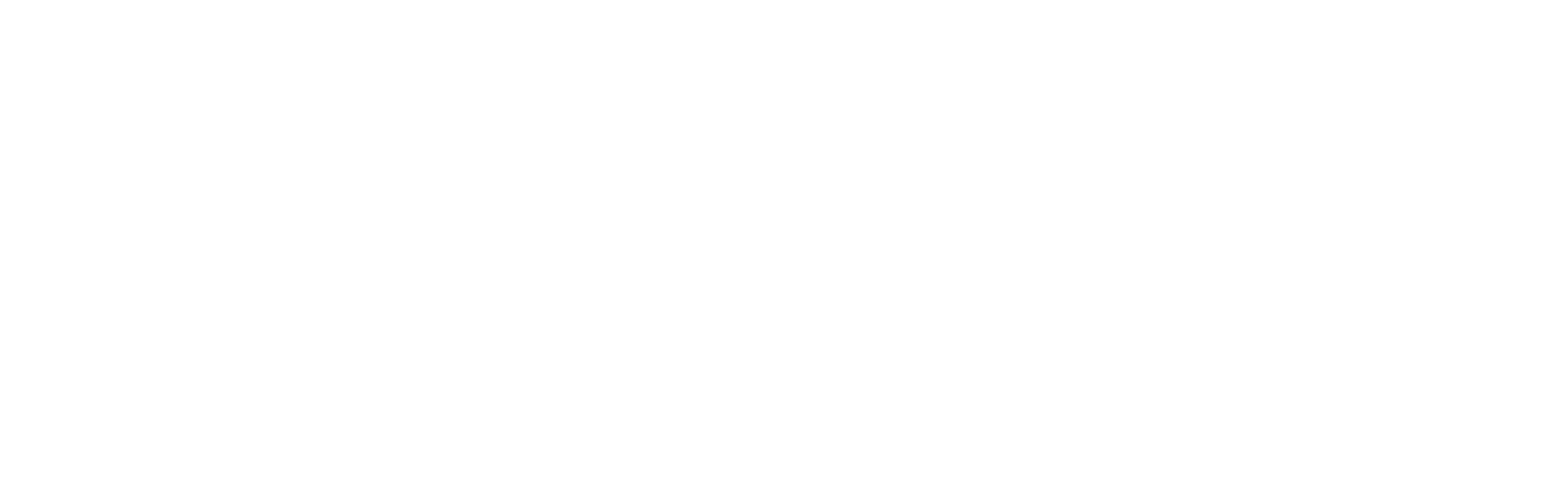
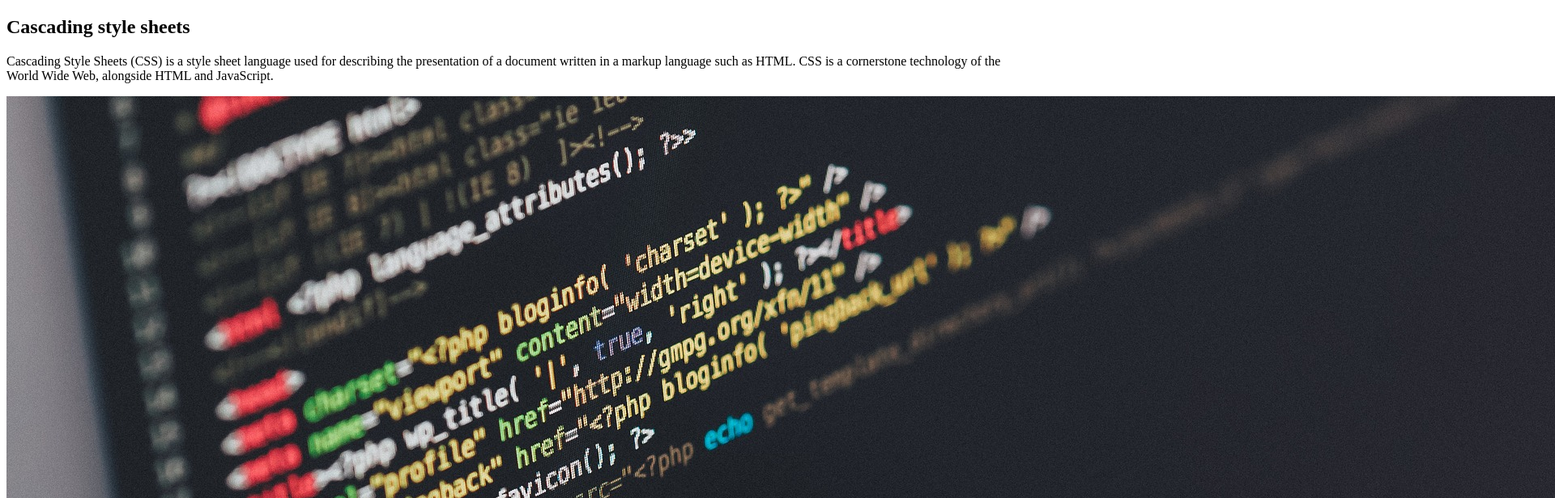
Before and after one commit to Taneli47/Taneli_Nikkanen, a plain HTML site: page exercise2.html in a window 1280 px wide. Shown: the top 616 px of the page at 81% size, 1920 px wide, since content can reach past the window. Drawn offline with Linux system fonts and the light colour scheme.

Commit message:
added info

```diff
--- a/exercise2.html
+++ b/exercise2.html
@@ -1,23 +1,21 @@
 <!DOCTYPE html>
-<!--[if lt IE 7]>      <html class="no-js lt-ie9 lt-ie8 lt-ie7"> <![endif]-->
-<!--[if IE 7]>         <html class="no-js lt-ie9 lt-ie8"> <![endif]-->
-<!--[if IE 8]>         <html class="no-js lt-ie9"> <![endif]-->
-<!--[if gt IE 8]>      <html class="no-js"> <!--<![endif]-->
+
 <html>
     <head>
         <meta charset="utf-8">
-        <meta http-equiv="X-UA-Compatible" content="IE=edge">
-        <title>Taneli Nikkanen - Exercise 2</title>
         <meta name="author" content="Taneli Nikkanen">
         <meta name="description" content="This is my second HTML exercise">
-        <meta name="viewport" content="width=device-width, initial-scale=1">
-        <link rel="stylesheet" href="">
+        <title>Taneli Nikkanen - Exercise 2</title>
+
     </head>
     <body>
-        <!--[if lt IE 7]>
-            <p class="browsehappy">You are using an <strong>outdated</strong> browser. Please <a href="#">upgrade your browser</a> to improve your experience.</p>
-        <![endif]-->
+        <article class="information">
+            <h1>Cascading style sheets</h1>
+            <p>Cascading Style Sheets (CSS) is a style sheet language used for describing the presentation of a document written in a markup language such as HTML.
+             CSS is a cornerstone technology of the World Wide Web, alongside HTML and JavaScript.</p>
+             <img src="images/programming.jpg">
+        </article>
+        </article>
+    </body>
 
-        <script src="" async defer></script>
-    </body>
 </html>
```
Also changed, not shown: images/programming.jpg (added).
